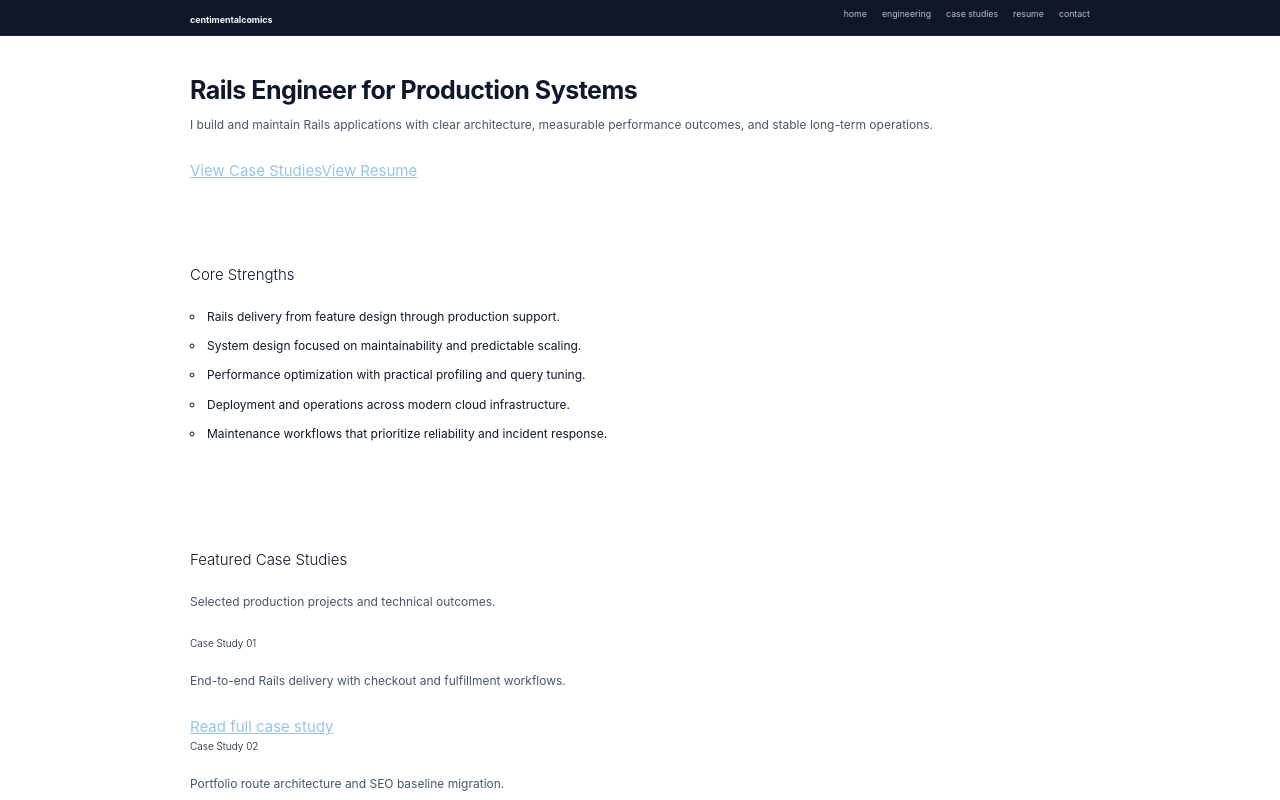
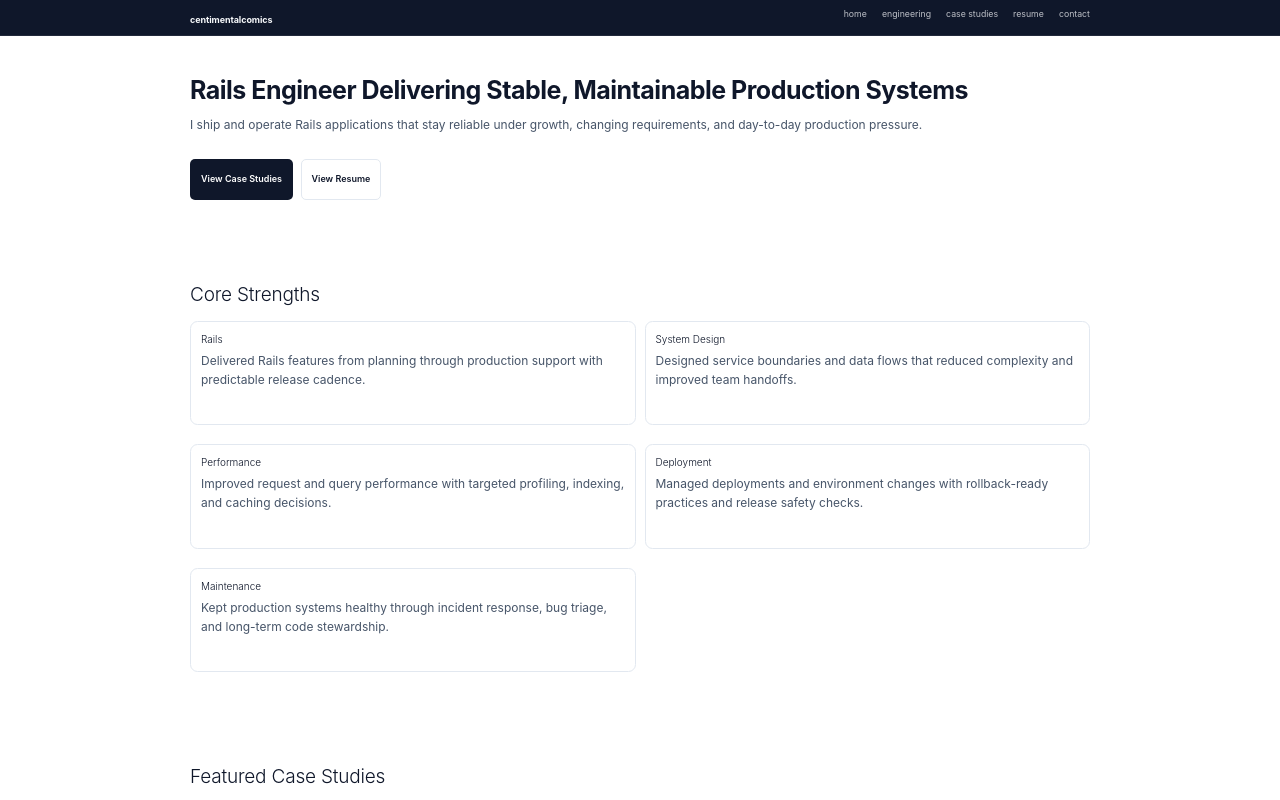
Before and after one commit to ce-manalang/alice, a Next.js app: page / in a window 1280 px wide. Shown: the top 800 px of the page. Built offline with nearby package versions, Linux system fonts and the light colour scheme; no server answers.

Commit message:
feat(05-02): implement homepage hero and strengths sections
- add concise Rails-focused hero with exactly two primary CTAs
- implement five outcome-oriented strengths cards with portfolio-scoped styling

```diff
--- a/app/globals.css
+++ b/app/globals.css
@@ -1405,6 +1405,64 @@
   padding: 4rem 0;
 }
 
+.portfolio-button-row {
+  display: flex;
+  flex-wrap: wrap;
+  gap: 0.75rem;
+  margin-top: 1.5rem;
+}
+
+.portfolio-button-primary,
+.portfolio-button-secondary {
+  display: inline-flex;
+  align-items: center;
+  justify-content: center;
+  min-height: 2.75rem;
+  padding: 0.6rem 1rem;
+  border-radius: 0.5rem;
+  border: 1px solid transparent;
+  text-decoration: none;
+  font-size: 0.9rem;
+  font-weight: 600;
+}
+
+.portfolio-button-primary {
+  background-color: var(--portfolio-color-text);
+  color: #ffffff;
+}
+
+.portfolio-button-secondary {
+  background-color: #ffffff;
+  color: var(--portfolio-color-text);
+  border-color: var(--portfolio-color-border);
+}
+
+.portfolio-heading-2 {
+  font-size: clamp(1.35rem, 2.4vw, 1.9rem);
+  margin: 0 0 1rem;
+  letter-spacing: -0.01em;
+}
+
+.portfolio-heading-3 {
+  font-size: 1rem;
+  margin: 0 0 0.4rem;
+}
+
+.portfolio-strengths-list {
+  list-style: none;
+  margin: 0;
+  padding: 0;
+  display: grid;
+  gap: 0.9rem;
+  grid-template-columns: 1fr;
+}
+
+.portfolio-strength-card {
+  border: 1px solid var(--portfolio-color-border);
+  border-radius: 0.75rem;
+  padding: 1rem;
+}
+
 .portfolio-heading-1 {
   font-size: clamp(1.75rem, 4vw, 2.5rem);
   font-weight: 700;
@@ -1418,3 +1476,9 @@
   color: var(--portfolio-color-text-muted);
   line-height: 1.6;
 }
+
+@media (min-width: 768px) {
+  .portfolio-strengths-list {
+    grid-template-columns: repeat(2, minmax(0, 1fr));
+  }
+}
--- a/app/page.tsx
+++ b/app/page.tsx
@@ -22,10 +22,8 @@ export default function HomePage() {
       <main className="portfolio-page">
         <section id="hero" className="portfolio-section">
           <div className="portfolio-container">
-            <h1 className="portfolio-heading-1">Rails Engineer for Production Systems</h1>
-            <p className="portfolio-text-muted">
-              I build and maintain Rails applications with clear architecture, measurable performance outcomes, and stable long-term operations.
-            </p>
+            <h1 className="portfolio-heading-1">Rails Engineer Delivering Stable, Maintainable Production Systems</h1>
+            <p className="portfolio-text-muted">I ship and operate Rails applications that stay reliable under growth, changing requirements, and day-to-day production pressure.</p>
             <div className="portfolio-button-row">
               <Link className="portfolio-button-primary" href="/case-studies">
                 View Case Studies
@@ -40,12 +38,27 @@ export default function HomePage() {
         <section id="strengths" className="portfolio-section">
           <div className="portfolio-container">
             <h2 className="portfolio-heading-2">Core Strengths</h2>
-            <ul className="portfolio-list">
-              <li>Rails delivery from feature design through production support.</li>
-              <li>System design focused on maintainability and predictable scaling.</li>
-              <li>Performance optimization with practical profiling and query tuning.</li>
-              <li>Deployment and operations across modern cloud infrastructure.</li>
-              <li>Maintenance workflows that prioritize reliability and incident response.</li>
+            <ul className="portfolio-strengths-list">
+              <li className="portfolio-strength-card">
+                <h3 className="portfolio-heading-3">Rails</h3>
+                <p className="portfolio-text-muted">Delivered Rails features from planning through production support with predictable release cadence.</p>
+              </li>
+              <li className="portfolio-strength-card">
+                <h3 className="portfolio-heading-3">System Design</h3>
+                <p className="portfolio-text-muted">Designed service boundaries and data flows that reduced complexity and improved team handoffs.</p>
+              </li>
+              <li className="portfolio-strength-card">
+                <h3 className="portfolio-heading-3">Performance</h3>
+                <p className="portfolio-text-muted">Improved request and query performance with targeted profiling, indexing, and caching decisions.</p>
+              </li>
+              <li className="portfolio-strength-card">
+                <h3 className="portfolio-heading-3">Deployment</h3>
+                <p className="portfolio-text-muted">Managed deployments and environment changes with rollback-ready practices and release safety checks.</p>
+              </li>
+              <li className="portfolio-strength-card">
+                <h3 className="portfolio-heading-3">Maintenance</h3>
+                <p className="portfolio-text-muted">Kept production systems healthy through incident response, bug triage, and long-term code stewardship.</p>
+              </li>
             </ul>
           </div>
         </section>
```
